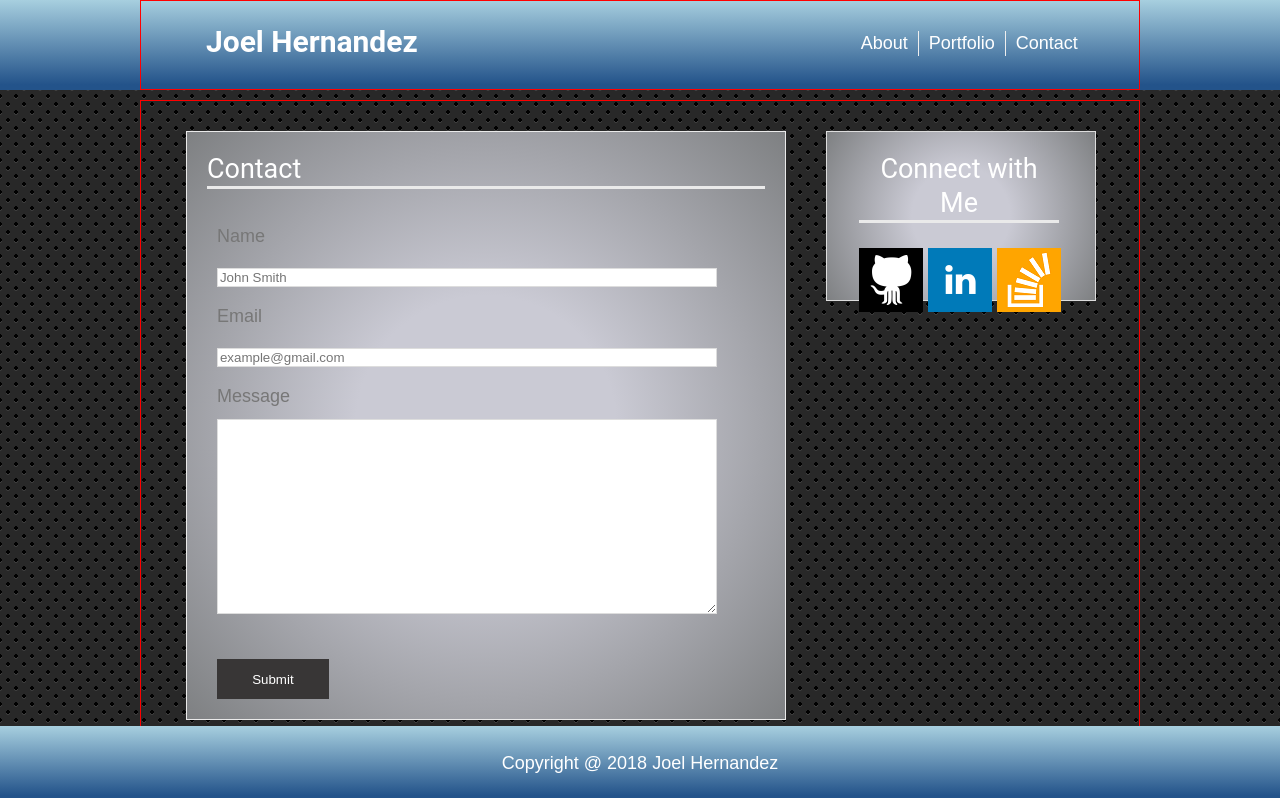
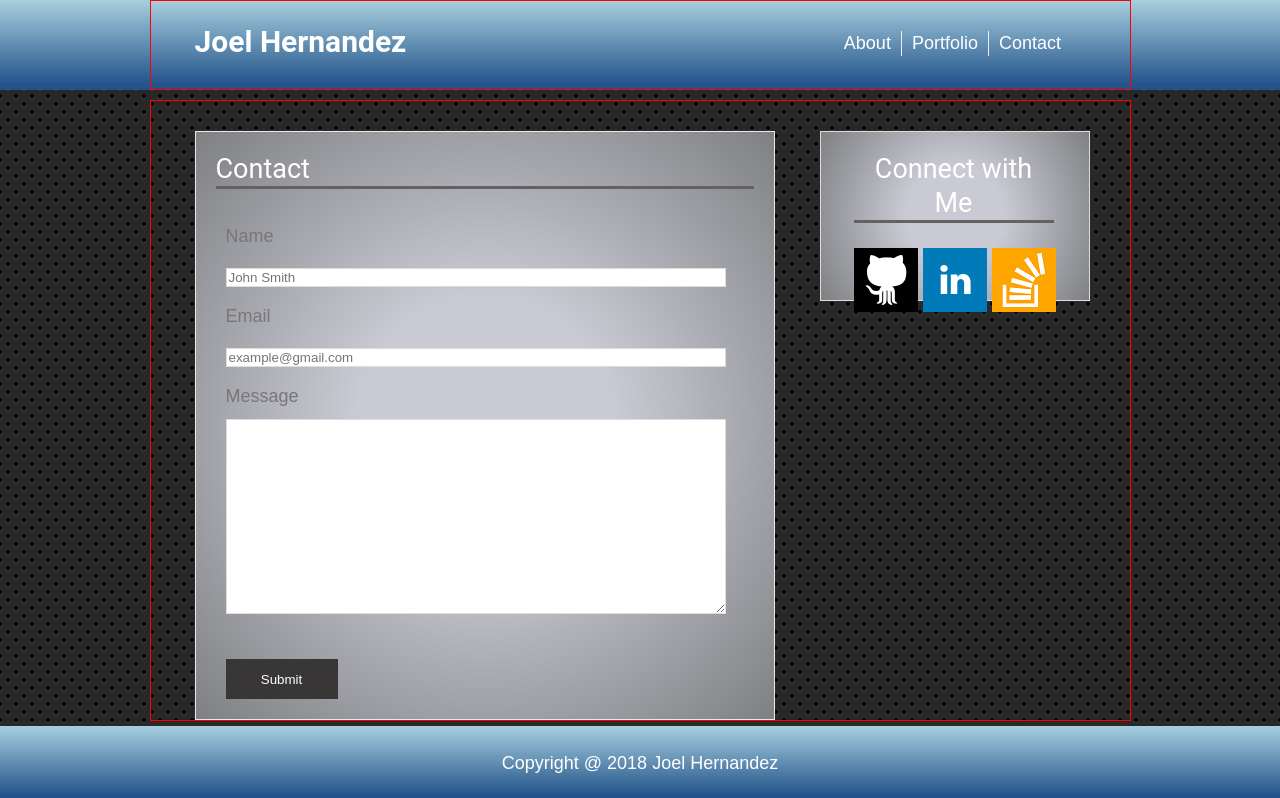
Before and after one commit to yocodigo/Responsive-Portfolio, a plain HTML site: page contact.html in a window 1280 px wide. Shown: the top 798 px of the page. Drawn offline with Linux system fonts and the light colour scheme.

Commit message:
more margin edits with name, nav, portfolio box, and connectme box

```diff
--- a/assets/style.css
+++ b/assets/style.css
@@ -17,14 +17,14 @@ body {
   box-sizing: border-box;
 }
 .centercontainer {
-	min-height: 800px;
+	max-height: 840px;
 	margin: auto;
 	border-style: solid;
 	border-width: 1px;
 	border-color: red;
 }
 .centercontainer, .headcontainer {
-	max-width: 1000px;
+	max-width: 981px;
 }
 img {
 	background: linear-gradient(to right, transparent, rgb(228, 131, 120));
@@ -51,7 +51,6 @@ h4 {
 	text-align: center;
 	position: relative;
 	color: #fff;
-	margin-left: 20px;
 }
 #pLabels {
 	background: linear-gradient(to right, rgb(74, 173, 253) , rgb(255,255,255));
@@ -88,7 +87,7 @@ header {
 	z-index: 100;
 }
 .headcontainer {
-	left: 158px;
+	/* left: 158px; */
 	height: 100%;
     margin: auto;
 	clear: both;
@@ -104,20 +103,19 @@ header {
 	color: white;
 	height: 88px;
 	margin-left: 4.5%;
-	margin-right: 430px;
 }
 nav, #formnavport {
-	float: left;
-	width: 240px;
+	float: right;
+	width: 218px;
 	height: 20px;
-	margin: 30px 27px 30px 0px;
+	margin: 30px 7% 30px 0px;
 }
 #left, #middle, #right {
 	color: #fff;
 }
 #left {
 	float: right;
-	padding: 10px;
+	padding: 10px 10px 10px 0px;
 	line-height: 5px;
 }
 #middle {
@@ -129,7 +127,7 @@ nav, #formnavport {
 }
 #right {
 	float: right;
-    padding: 10px;
+    padding: 10px 0px 10px 10px;
     line-height: 5px;
 }
 .clearfix::after {
@@ -141,10 +139,9 @@ nav, #formnavport {
   	width: 100%;
 }
 #boxtitle {
-	/* background: white;	 */
 	margin-left: 20px;
 	margin-right: 20px;
-	border-bottom: 3px solid #EAEAEA;
+	border-bottom: 3px solid rgb(100, 97, 97);
 	text-align: left;
 	padding-top: right;
 }
@@ -155,18 +152,19 @@ nav, #formnavport {
 	color: #000;
 }
 .connectbox, .formconnectbox {
-	display: inline-block;
+	/* display: inline-block; */
+	float: right;
 	margin-top: 30px;
 	background: radial-gradient(circle, rgba(202,202,212,1) 31%, rgba(126,128,130,1) 100%);
 	width: 270px;
 	height: 170px;
-	margin-left: 40px;
+	margin-right: 4%;
 	border: 1px solid #dddddd;
 	padding-top: 20px;
 }
 #connectme {
 	width: 200px;
-	border-bottom: 3px solid #EAEAEA;
+	border-bottom: 3px solid rgb(100, 97, 97);
 	margin: 0% 12%;
 }
 .icons {
@@ -205,7 +203,6 @@ footer {
 	background-color: #ffffff;
 	width: 650px;
 	margin-left: 10%;
-	margin-bottom: 25px;
 	margin-top: 30px;
 	border-color: gray;
 	border: 1px solid #EAEAEA;
@@ -250,7 +247,7 @@ button {
 	position: relative;
 	padding: 20px 0px;
 	background: radial-gradient(circle, rgba(202,202,212,1) 31%, rgba(126,128,130,1) 100%);
-	max-width: 600px;
+	max-width: 580px;
 	margin-top: 30px;
 	margin-left: 4.5%;
 	margin-right: auto;
@@ -295,7 +292,7 @@ button {
 /*            DISPLAY @ 980px               */
 @media screen and (max-width: 980px) {
 	#navport {
-		margin-right: 190px;
+		/* margin-right: 190px; */
 	}
 	#name {
 		margin-left: 80px;
```
